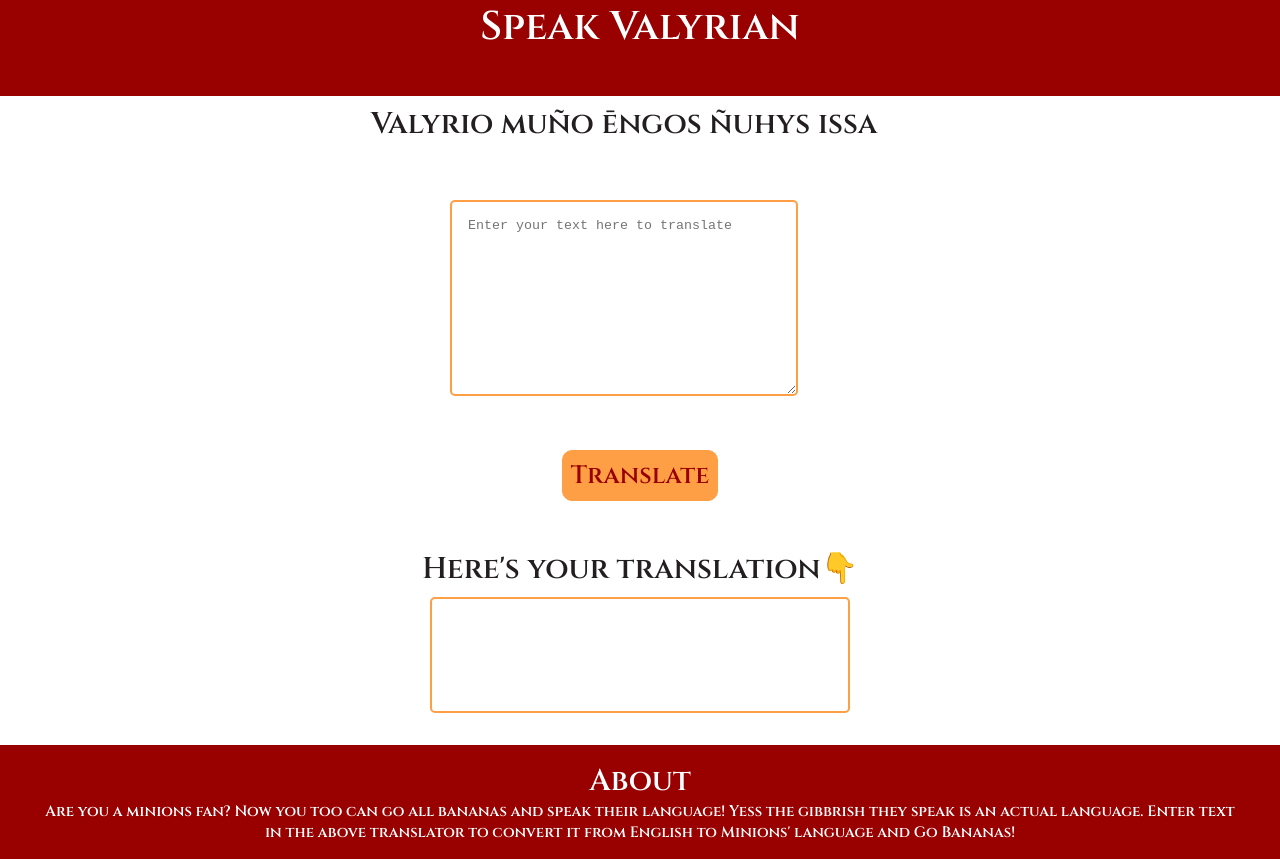
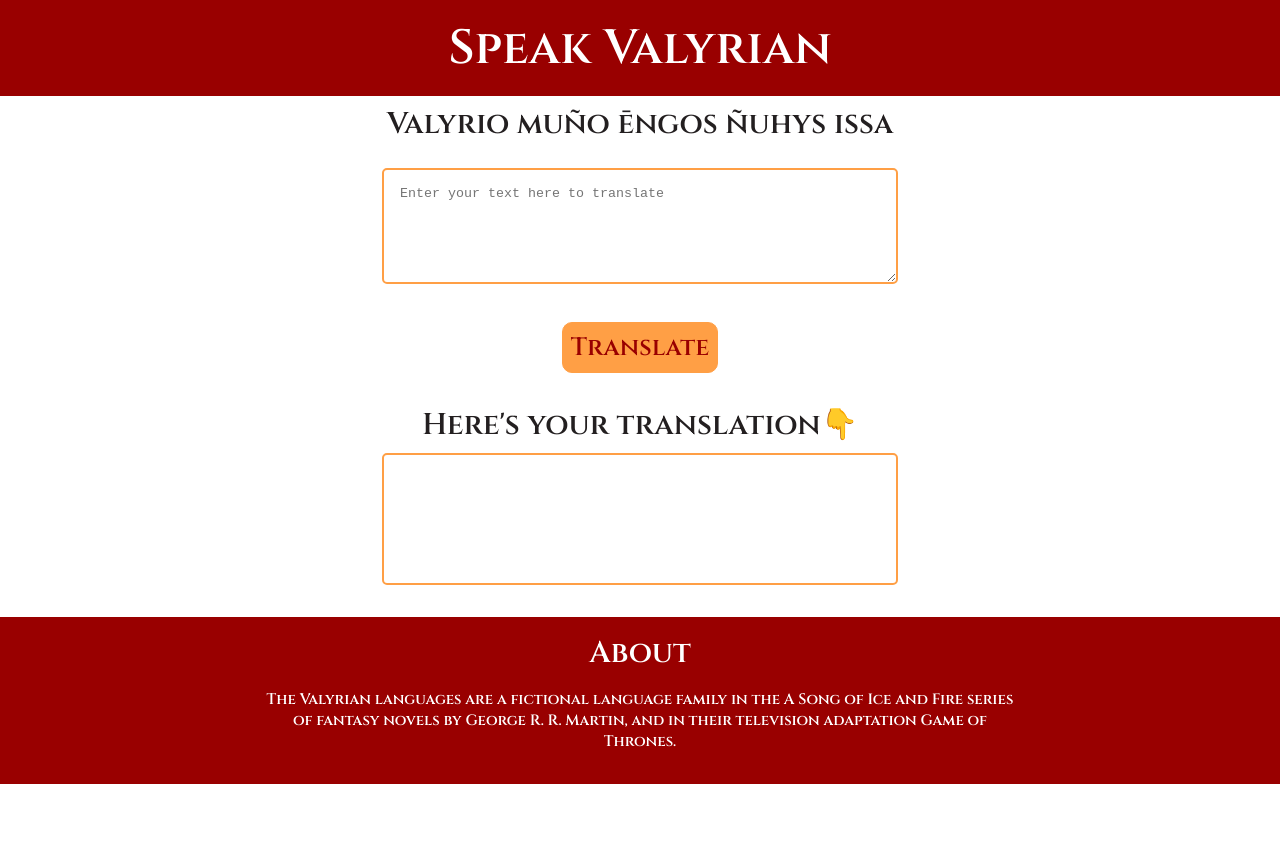
Before and after one commit to dhrupotter/valyrian-translator, a plain HTML site: page index.html in a window 1280 px wide. After the commit the page ends 800 px from the top, so only its background shows below. Drawn offline with Linux system fonts and the light colour scheme; a web font is replaced by a local one.

Commit message:
Styles updated

```diff
--- a/index.html
+++ b/index.html
@@ -30,11 +30,10 @@
     <footer class="footer">
       <div class="footer-heading">About</div>
       <div class="footer-container">
-        <div>
-          Are you a minions fan? Now you too can go all bananas and speak their
-          language! Yess the gibbrish they speak is an actual language. Enter
-          text in the above translator to convert it from English to Minions'
-          language and Go Bananas!
+        <div class="footer-content">
+          The Valyrian languages are a fictional language family in the A Song
+          of Ice and Fire series of fantasy novels by George R. R. Martin, and
+          in their television adaptation Game of Thrones.
         </div>
       </div>
     </footer>
--- a/index.js
+++ b/index.js
@@ -21,30 +21,29 @@
 // Step 0 -> call fetchDetails function on button click
 
 var btnTranslate = document.querySelector(".btn-translate");
-var txtInput = document.querySelector("#txt-input")
-var output = document.querySelector(".output")
+var txtInput = document.querySelector("#txt-input");
+var output = document.querySelector(".output");
 
 function clickEventHandler() {
-    console.log("Clicked!!")
-    console.log(txtInput.value)
-    translate(txtInput.value)
+  console.log("Clicked!!");
+  console.log(txtInput.value);
+  translate(txtInput.value);
 }
 
-btnTranslate.addEventListener("click", clickEventHandler)
+btnTranslate.addEventListener("click", clickEventHandler);
 
 function translate(inputText) {
-    fetch(`https://api.funtranslations.com/translate/minion.json?text=${inputText}`)
-        .then(function (response) {
-            return response.json()
-        })
-        .then(function (json) {
-            console.log(json.contents.translated)
-            output.innerHTML = json.contents.translated
-        })
+  fetch(
+    `https://api.funtranslations.com/translate/valyrian.json?text=${inputText}`
+  )
+    .then(function (response) {
+      return response.json();
+    })
+    .then(function (json) {
+      console.log(json.contents.translated);
+      output.innerHTML = json.contents.translated;
+    });
 }
-
-
-
 
 // Soham taught code
 
@@ -66,7 +65,6 @@ function translate(inputText) {
 //         })
 // }
 
-
 // // button -> input element ka text -> fetch Details -> translated
 
 // translateBtn.addEventListener('click', function () {
--- a/styles.css
+++ b/styles.css
@@ -16,9 +16,12 @@ body {
 .navigation {
   background-color: var(--primary-color);
   color: var(--white);
+  display: flex;
+  flex-direction: column;
+  padding: 1rem;
+  height: 4rem;
   text-align: center;
-  font-size: 40px;
-  height: 6rem;
+  font-size: 3rem;
 }
 
 .navigation .navImg {
@@ -29,7 +32,6 @@ body {
 
 .right-column {
   text-align: center;
-  margin-right: 2rem;
   display: block;
 }
 .heading {
@@ -47,19 +49,18 @@ body {
 }
 
 .textArea {
-  width: 25%;
-  min-height: 20vh;
+  width: 30rem;
+  min-height: 5rem;
   margin: auto;
   padding: 1rem;
-  /* display: inline; */
   border: 2px solid var(--secondary-color);
   border-radius: 5px;
-  margin: 3rem;
+  margin: 1rem 3rem 2rem 3rem;
 }
 
 .btn-wrapper {
   text-align: center;
-  margin-bottom: 3rem;
+  margin-bottom: 2rem;
 }
 
 .btn-translate {
@@ -79,11 +80,10 @@ body {
 }
 
 .output {
-  width: 30%;
-  min-height: 10vh;
+  width: 30rem;
+  min-height: 6rem;
   margin: auto;
   padding: 1rem;
-  /* display: inline; */
   border: 2px solid var(--secondary-color);
   border-radius: 5px;
 }
@@ -92,7 +92,6 @@ body {
   background-color: var(--primary-color);
   padding: 1rem;
   margin-top: 2rem;
-  /* margin-bottom: 0rem; */
 }
 
 .footer-heading {
@@ -101,10 +100,14 @@ body {
   color: var(--white);
 }
 
+.footer-content {
+  margin: 1rem 0;
+}
+
 .footer-container {
   font-size: 15px;
   text-align: center;
-  max-width: 1200px;
   margin: auto;
   color: var(--white);
+  width: 60%;
 }
```
